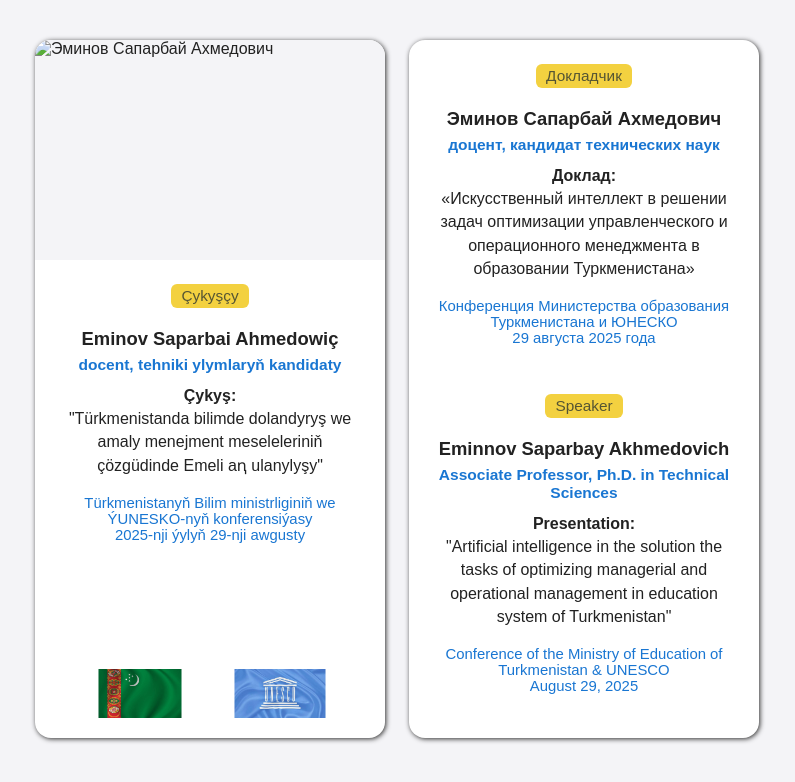
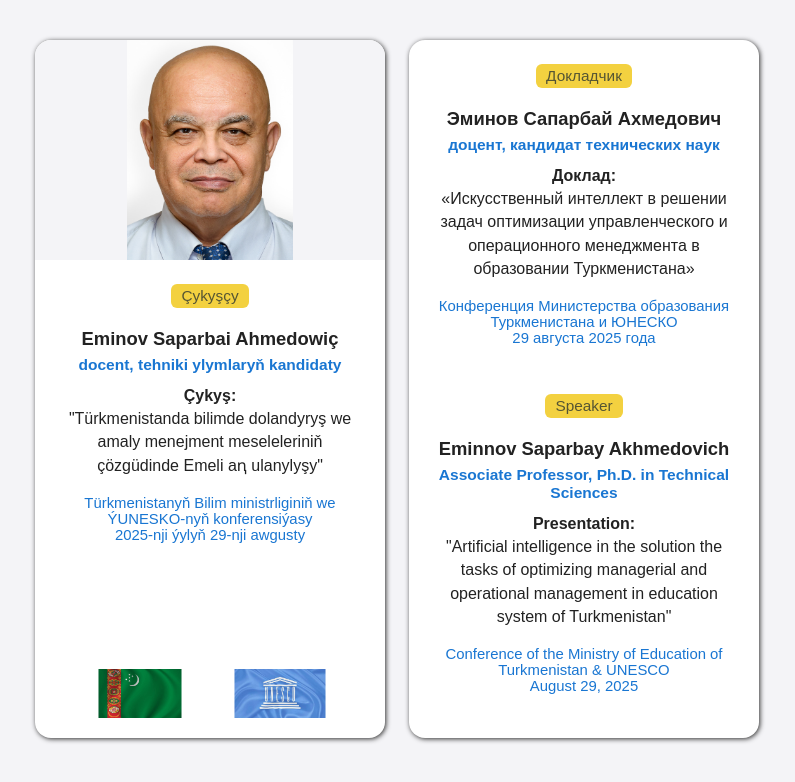
Before and after one commit to seminov11/eminov-card, a plain HTML site: page index.html in a window 1280 px wide. Shown: the whole page, without its empty margins (243-1038 px from the left). Drawn offline with Linux system fonts and the light colour scheme.

Commit message:
Update index.html

```diff
--- a/index.html
+++ b/index.html
@@ -114,7 +114,7 @@
   <body>
     <div class="cards">
       <div class="card">
-        <img src="Eminov_MID_9886.jpeg" alt="Эминов Сапарбай Ахмедович" />
+        <img src="Eminov_MID_9886.jpg" alt="Эминов Сапарбай Ахмедович" />
         <div class="info">
           <div class="badge">Çykyşçy</div>
           <h1>Eminov Saparbai Ahmedowiç</h1>
```
